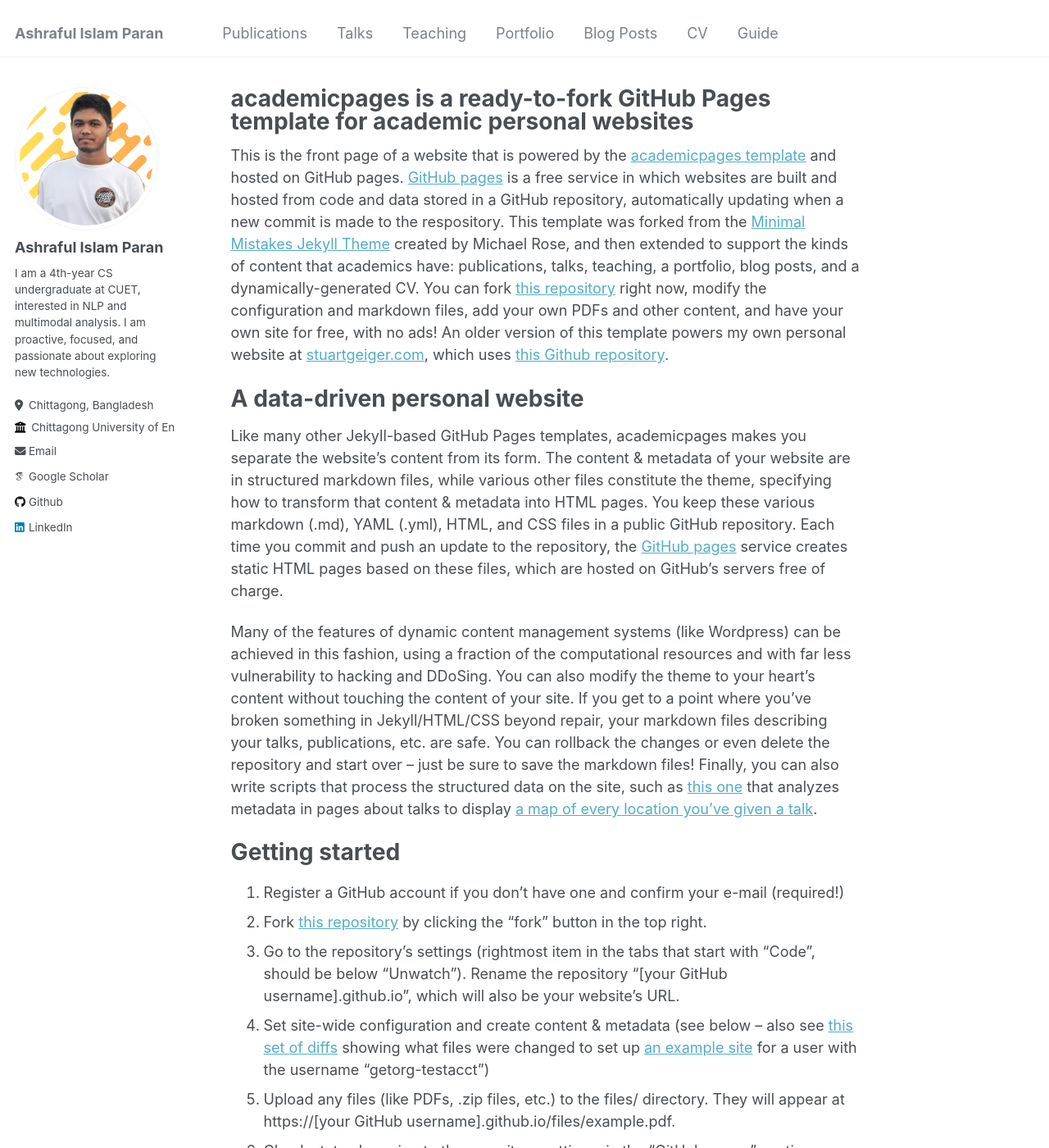
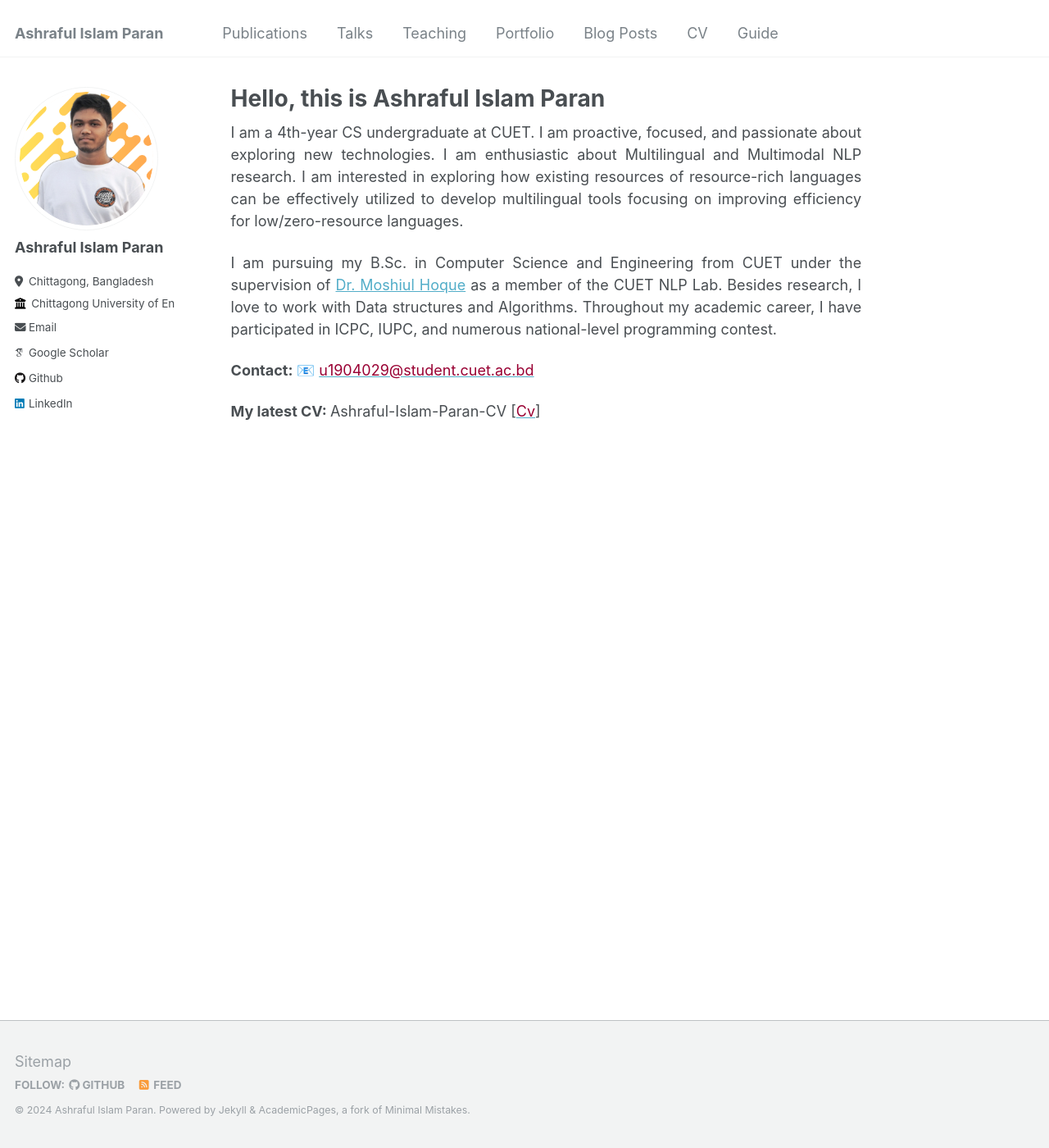
Before and after one commit to ashrafulparan2/ashrafulparan2.github.io, a Jekyll site: the page built from _pages/about.md, in a window 1280 px wide and 1400 px high. Shown: the whole window at 82% size. Built offline with Jekyll 4.4.1, drawn with Linux system fonts in a browser that asks for light colours; some web fonts are replaced; some of the changed text lies outside the part shown.

Commit message:
fixed about

```diff
--- a/_config.yml
+++ b/_config.yml
@@ -20,7 +20,7 @@ repository               : "ashrafulparan/ashrafulparan2.github.io" # Change to
 author:
   avatar                 : "ashrafulparan.jpg"
   name                   : "Ashraful Islam Paran"
-  bio                    : "I am a 4th-year CS undergraduate at CUET, interested in NLP and multimodal analysis. I am proactive, focused, and passionate about exploring new technologies."
+  bio                    : ""
   location               : "Chittagong, Bangladesh"
   employer               : "Chittagong University of Engineering and Technology"
   email                  : "u1904029@student.cuet.ac.bd"
--- a/_pages/about.md
+++ b/_pages/about.md
@@ -1,49 +1,40 @@
 ---
 permalink: /
-title: "academicpages is a ready-to-fork GitHub Pages template for academic personal websites"
+title: 'Hello, this is Ashraful Islam Paran'
+excerpt: 'About me'
 author_profile: true
 redirect_from:
   - /about/
   - /about.html
 ---
 
-This is the front page of a website that is powered by the [academicpages template](https://github.com/academicpages/academicpages.github.io) and hosted on GitHub pages. [GitHub pages](https://pages.github.com) is a free service in which websites are built and hosted from code and data stored in a GitHub repository, automatically updating when a new commit is made to the respository. This template was forked from the [Minimal Mistakes Jekyll Theme](https://mmistakes.github.io/minimal-mistakes/) created by Michael Rose, and then extended to support the kinds of content that academics have: publications, talks, teaching, a portfolio, blog posts, and a dynamically-generated CV. You can fork [this repository](https://github.com/academicpages/academicpages.github.io) right now, modify the configuration and markdown files, add your own PDFs and other content, and have your own site for free, with no ads! An older version of this template powers my own personal website at [stuartgeiger.com](http://stuartgeiger.com), which uses [this Github repository](https://github.com/staeiou/staeiou.github.io).
+<!---
+<p align="justify">
+  <b><font color="red"><h2> (Under Construction)</h2></font></b>
+</p>
 
-A data-driven personal website
-======
-Like many other Jekyll-based GitHub Pages templates, academicpages makes you separate the website's content from its form. The content & metadata of your website are in structured markdown files, while various other files constitute the theme, specifying how to transform that content & metadata into HTML pages. You keep these various markdown (.md), YAML (.yml), HTML, and CSS files in a public GitHub repository. Each time you commit and push an update to the repository, the [GitHub pages](https://pages.github.com/) service creates static HTML pages based on these files, which are hosted on GitHub's servers free of charge.
+author_profile: true
+redirect_from:
+  - /about/
+  - /about.html
+-->
 
-Many of the features of dynamic content management systems (like Wordpress) can be achieved in this fashion, using a fraction of the computational resources and with far less vulnerability to hacking and DDoSing. You can also modify the theme to your heart's content without touching the content of your site. If you get to a point where you've broken something in Jekyll/HTML/CSS beyond repair, your markdown files describing your talks, publications, etc. are safe. You can rollback the changes or even delete the repository and start over -- just be sure to save the markdown files! Finally, you can also write scripts that process the structured data on the site, such as [this one](https://github.com/academicpages/academicpages.github.io/blob/master/talkmap.ipynb) that analyzes metadata in pages about talks to display [a map of every location you've given a talk](https://academicpages.github.io/talkmap.html).
+<!-- --- -->
 
-Getting started
-======
-1. Register a GitHub account if you don't have one and confirm your e-mail (required!)
-1. Fork [this repository](https://github.com/academicpages/academicpages.github.io) by clicking the "fork" button in the top right.
-1. Go to the repository's settings (rightmost item in the tabs that start with "Code", should be below "Unwatch"). Rename the repository "[your GitHub username].github.io", which will also be your website's URL.
-1. Set site-wide configuration and create content & metadata (see below -- also see [this set of diffs](http://archive.is/3TPas) showing what files were changed to set up [an example site](https://getorg-testacct.github.io) for a user with the username "getorg-testacct")
-1. Upload any files (like PDFs, .zip files, etc.) to the files/ directory. They will appear at https://[your GitHub username].github.io/files/example.pdf.
-1. Check status by going to the repository settings, in the "GitHub pages" section
+<p align="justify">
 
-Site-wide configuration
-------
-The main configuration file for the site is in the base directory in [_config.yml](https://github.com/academicpages/academicpages.github.io/blob/master/_config.yml), which defines the content in the sidebars and other site-wide features. You will need to replace the default variables with ones about yourself and your site's github repository. The configuration file for the top menu is in [_data/navigation.yml](https://github.com/academicpages/academicpages.github.io/blob/master/_data/navigation.yml). For example, if you don't have a portfolio or blog posts, you can remove those items from that navigation.yml file to remove them from the header.
+I am a 4th-year CS undergraduate at CUET. I am proactive, focused, and passionate about exploring new technologies. I am enthusiastic about Multilingual and Multimodal NLP research. I am interested in exploring how existing resources of resource-rich languages can be effectively utilized to develop multilingual tools focusing on improving efficiency for low/zero-resource languages.
 
-Create content & metadata
-------
-For site content, there is one markdown file for each type of content, which are stored in directories like _publications, _talks, _posts, _teaching, or _pages. For example, each talk is a markdown file in the [_talks directory](https://github.com/academicpages/academicpages.github.io/tree/master/_talks). At the top of each markdown file is structured data in YAML about the talk, which the theme will parse to do lots of cool stuff. The same structured data about a talk is used to generate the list of talks on the [Talks page](https://academicpages.github.io/talks), each [individual page](https://academicpages.github.io/talks/2012-03-01-talk-1) for specific talks, the talks section for the [CV page](https://academicpages.github.io/cv), and the [map of places you've given a talk](https://academicpages.github.io/talkmap.html) (if you run this [python file](https://github.com/academicpages/academicpages.github.io/blob/master/talkmap.py) or [Jupyter notebook](https://github.com/academicpages/academicpages.github.io/blob/master/talkmap.ipynb), which creates the HTML for the map based on the contents of the _talks directory).
+</p>
+ <!---
+ I am enthusiastic about Multilingual and Multimodal NLP research. I am interested in exploring how existing resources of resource-rich languages can be effectively utilized to develop multilingual tools focusing on improving efficiency for low/zero-resource languages.
+-->
+<p align="justify">
+I am pursuing my B.Sc. in Computer Science and Engineering from CUET under the supervision of <a href="https://scholar.google.com/citations?user=srYxYhcAAAAJ&hl=en&authuser=2"> Dr. Moshiul Hoque</a> as a member of the CUET NLP Lab. Besides research, I love to work with Data structures and Algorithms. Throughout my academic career, I have participated in ICPC, IUPC, and numerous national-level programming contest.
+</p>
+ <!---
+ Previously, I worked as an Assistant Professor at Chittagong University of Engineering and Technology <a href="https://www.cuet.ac.bd/">(CUET)</a>. While working on academic and extracurricular projects, I develop my skill in C, C++, Python, Java, Php, and Latex. Working on several group projects help me to get communication as well as planning skills.
+-->
+<b>Contact: 📧</b> [<font color= "#990033" >u1904029@student.cuet.ac.bd</font>](u1904029@student.cuet.ac.bd)
 
-**Markdown generator**
-
-I have also created [a set of Jupyter notebooks](https://github.com/academicpages/academicpages.github.io/tree/master/markdown_generator
-) that converts a CSV containing structured data about talks or presentations into individual markdown files that will be properly formatted for the academicpages template. The sample CSVs in that directory are the ones I used to create my own personal website at stuartgeiger.com. My usual workflow is that I keep a spreadsheet of my publications and talks, then run the code in these notebooks to generate the markdown files, then commit and push them to the GitHub repository.
-
-How to edit your site's GitHub repository
-------
-Many people use a git client to create files on their local computer and then push them to GitHub's servers. If you are not familiar with git, you can directly edit these configuration and markdown files directly in the github.com interface. Navigate to a file (like [this one](https://github.com/academicpages/academicpages.github.io/blob/master/_talks/2012-03-01-talk-1.md) and click the pencil icon in the top right of the content preview (to the right of the "Raw | Blame | History" buttons). You can delete a file by clicking the trashcan icon to the right of the pencil icon. You can also create new files or upload files by navigating to a directory and clicking the "Create new file" or "Upload files" buttons.
-
-Example: editing a markdown file for a talk
-![Editing a markdown file for a talk](/images/editing-talk.png)
-
-For more info
-------
-More info about configuring academicpages can be found in [the guide](https://academicpages.github.io/markdown/). The [guides for the Minimal Mistakes theme](https://mmistakes.github.io/minimal-mistakes/docs/configuration/) (which this theme was forked from) might also be helpful.
+<b>My latest CV: </b> Ashraful-Islam-Paran-CV [<a href="https://drive.google.com/file/d/1ggUpwNyVATOB-H4OQzSJAUiiGNJAQ9s_/view?usp=sharing"><font color="#990033">Cv</font></a>]
```
